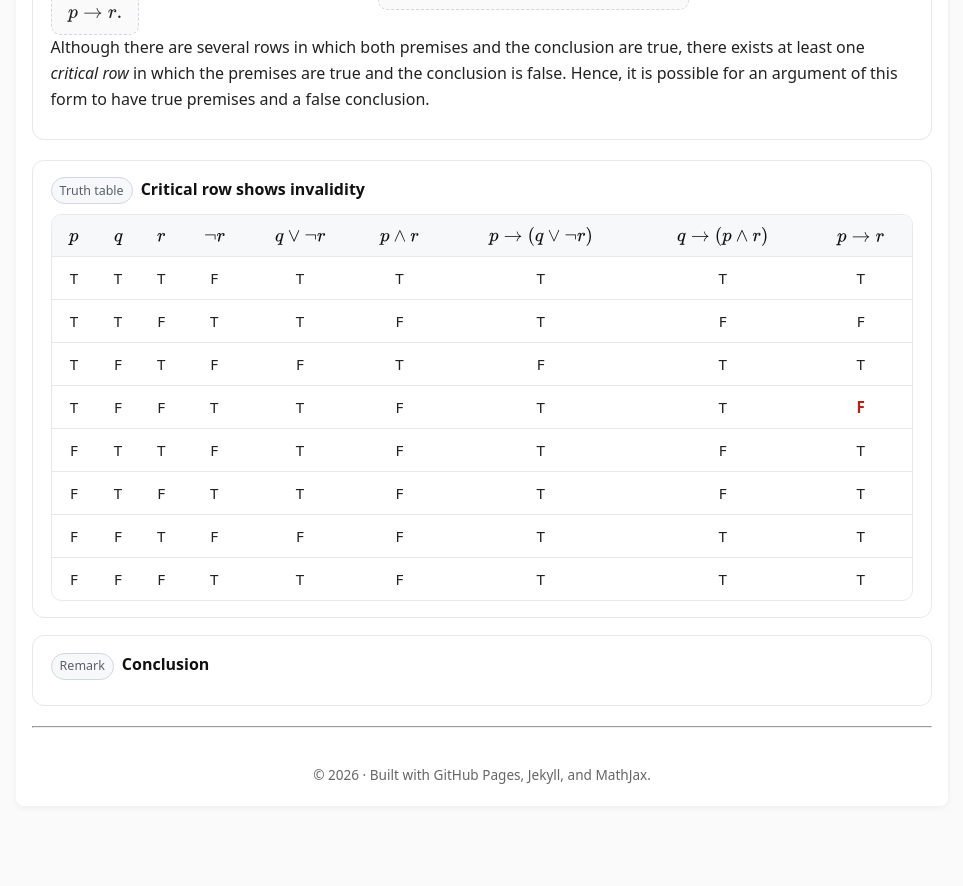
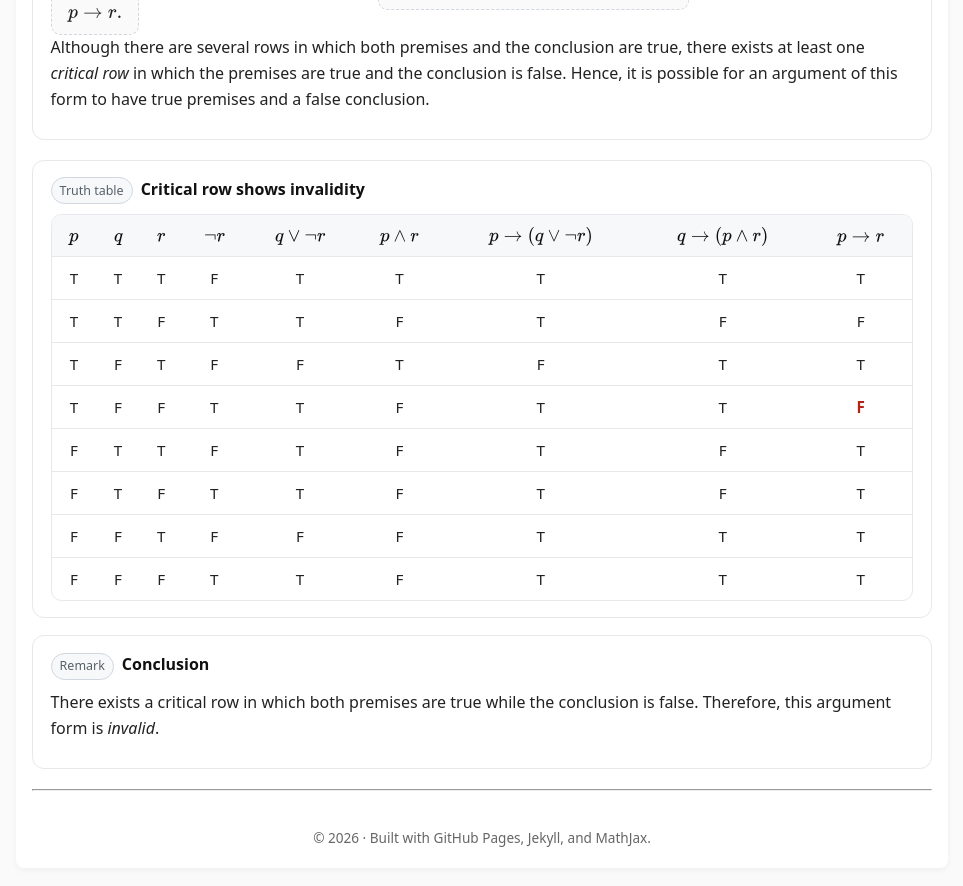
Before and after one commit to SaleemKamaludin/SaleemKamaludin.github.io, a Jekyll site: the page built from courses/comp1604/lecture-notes/lecture-01/index.md, in a window 1280 px wide and 900 px high, scrolled down 2783 px. Shown: the top 886 px of the window, without its empty margins (158-1121 px from the left). Built offline with Jekyll 4.4.1, drawn with Linux system fonts in a browser that asks for light colours; before the commit the page ends 3621 px from its top, so only the background shows below that.

Commit message:
Add conclusion paragraph to lecture 01 notes
Added a conclusion paragraph explaining the argument's validity.

```diff
--- a/courses/comp1604/lecture-notes/lecture-01/index.md
+++ b/courses/comp1604/lecture-notes/lecture-01/index.md
@@ -923,3 +923,8 @@ permalink: /courses/comp1604/lecture-notes/lecture-01/
       <span class="tag">Remark</span>
       <h5 class="title">Conclusion</h5>
     </div>
+ <p>
+      There exists a critical row in which both premises are true while the conclusion is false.
+      Therefore, this argument form is <em>invalid</em>.
+    </p>
+  </div>
```
